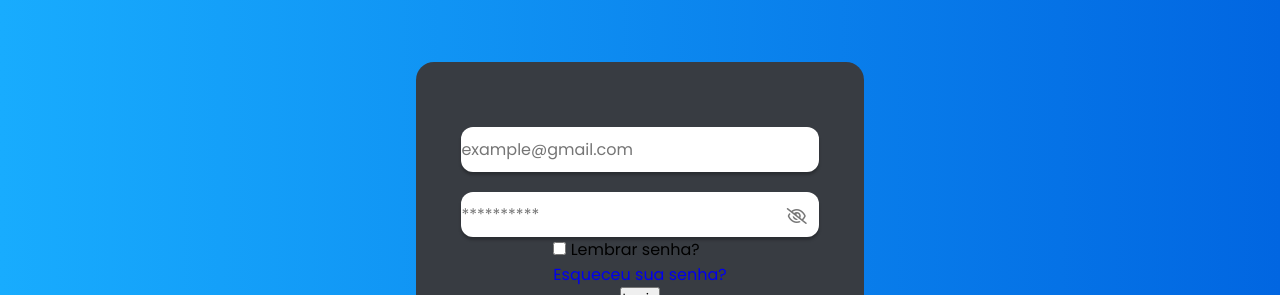
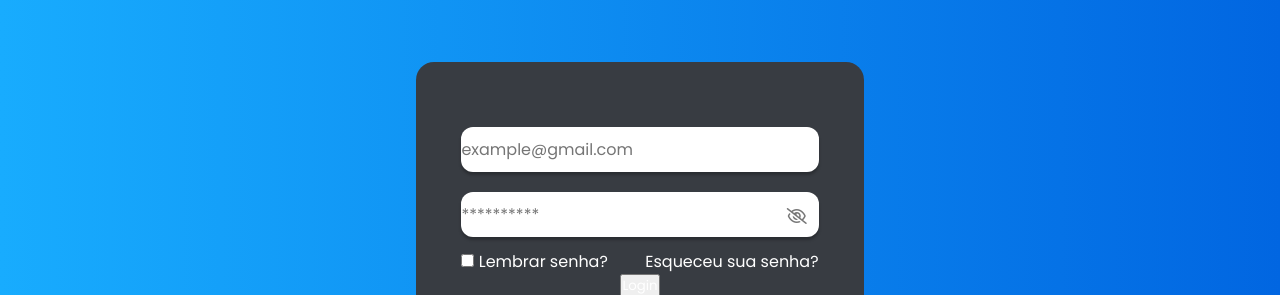
Before and after one commit to giovaneaguiar/Login-Helper, a plain HTML site: page index.html in a window 1280 px wide. Shown: the part 74-369 px from the top of the page. Drawn offline with Linux system fonts and the light colour scheme.

Commit message:
Estiliza password-infos

```diff
--- a/css/styles.css
+++ b/css/styles.css
@@ -4,6 +4,7 @@
     box-sizing: border-box;
     font-family: 'Poppins', sans-serif;
     text-decoration: none;
+    color: #fff;
 }
 
 header {
@@ -86,3 +87,20 @@ main form .password-container i {
 main form .password-container #eye {
  display: none;
 }
+
+main form .password-infos {
+    width: 90%;
+    margin-top: 3%;
+
+    display: flex;
+    align-items: center;
+    justify-content: space-between;
+}
+
+main form .password-infos a {
+ transition: 0.2s ease-in-out;
+}
+
+main form .password-infos a:hover {
+color:#18acfe
+}
```
